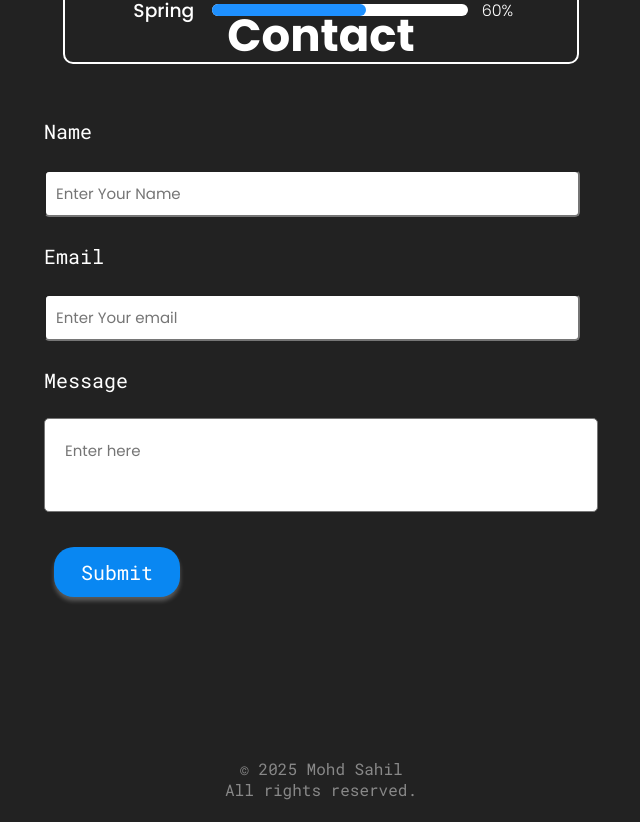
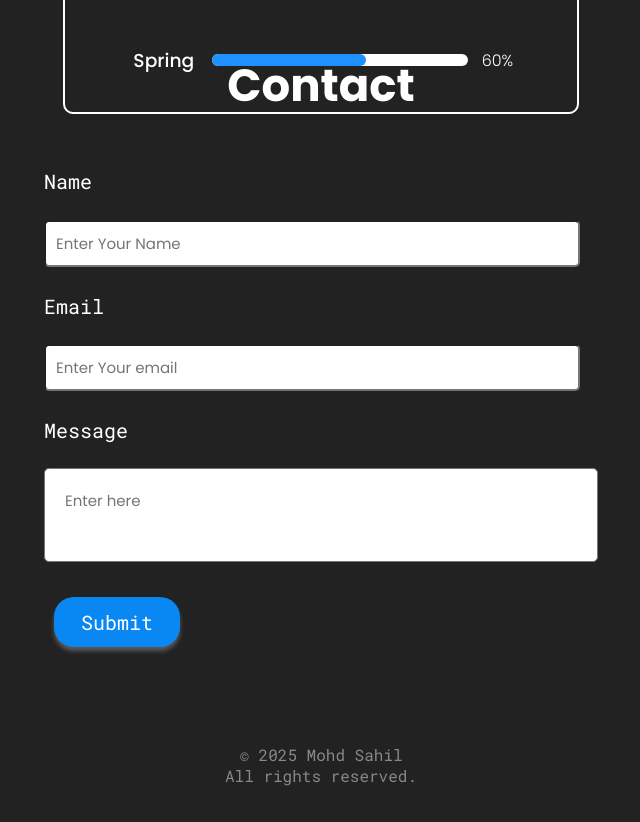
Before and after one commit to 1amsahil/Portfolio, a React (Vite) app: page / in a window 1280 px wide. Shown: the part 1920-2742 px from the top of the page, without its empty margins (319-959 px from the left). Built offline with nearby package versions, Linux system fonts and the light colour scheme.

Commit message:
CSS edit

```diff
--- a/src/components/Footer/Footer.module.css
+++ b/src/components/Footer/Footer.module.css
@@ -2,7 +2,7 @@
 {
     height: 5vw;
     text-align: center;
-    margin-top: 15vw ;
+    margin-top: 10vw ;
     /* border: 2px solid red; */
 }
 
--- a/src/components/Intro/Intro.module.css
+++ b/src/components/Intro/Intro.module.css
@@ -1,6 +1,6 @@
 .intro-container
 {
-    height: 600px;
+    height: 650px;
 
     font-family: "Poppins", sans-serif;
     text-align: center;
```
